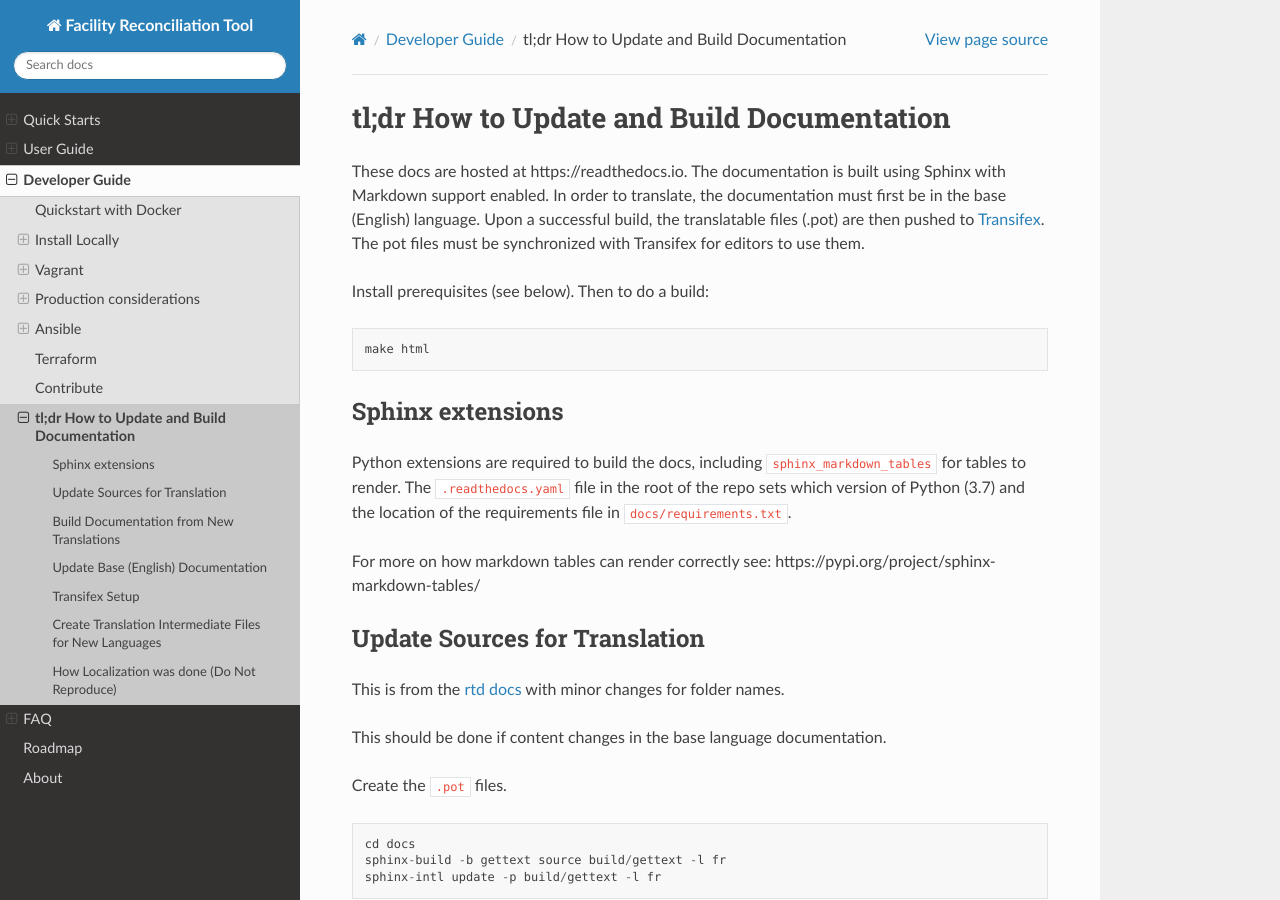
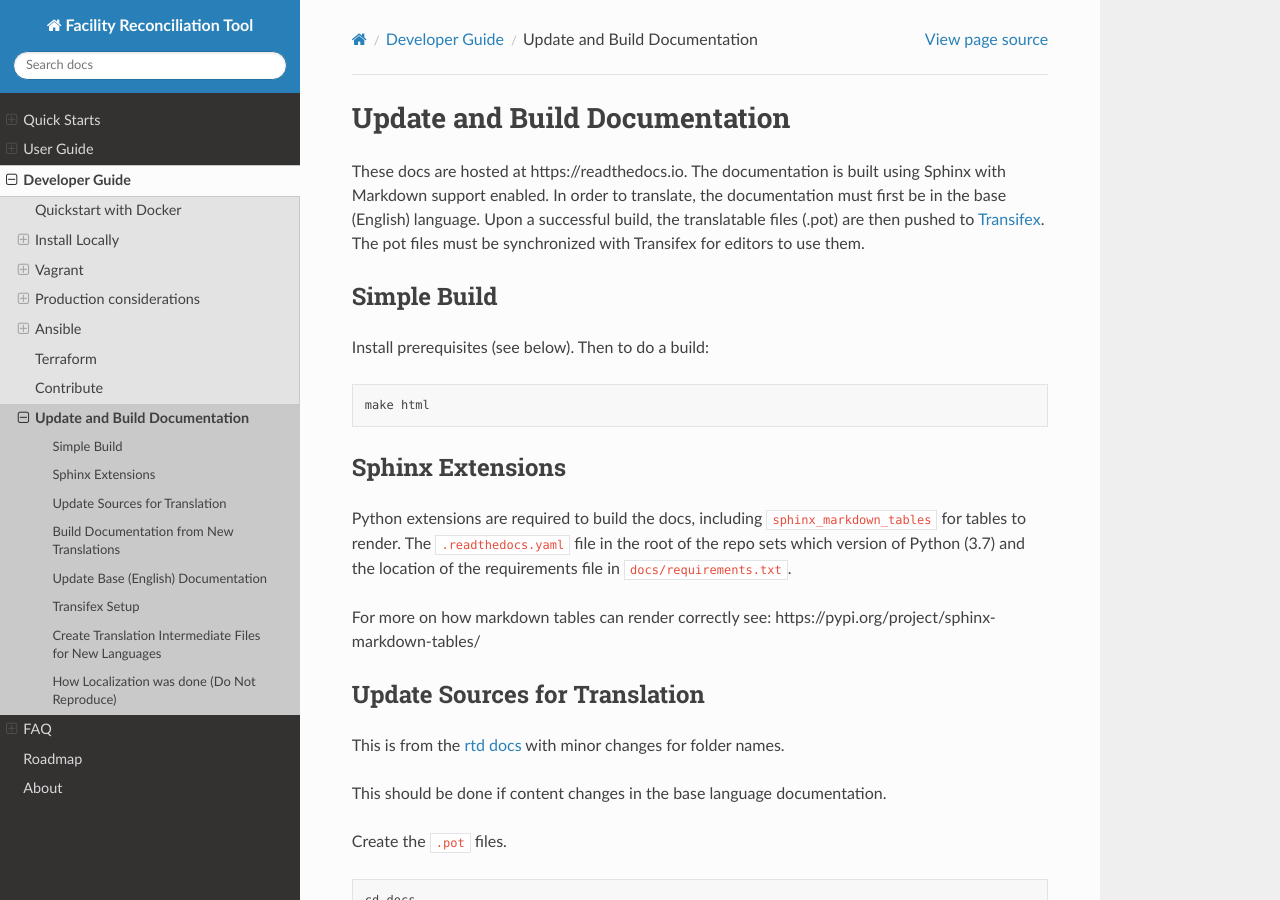
Before and after one commit to openhie/facility-recon, a Sphinx documentation site: the page built from docs/source/dev/docs.md, in a window 1280 px wide and 900 px high. Built offline with Sphinx 7.4.7 and the Read the Docs theme 2.0.0, drawn with Linux system fonts in a browser that asks for light colours; pages that are not in the unit, such as notebooks, are missing from menus.

Commit message:
fix title

````diff
--- a/docs/source/dev/docs.md
+++ b/docs/source/dev/docs.md
@@ -1,13 +1,15 @@
-# tl;dr How to Update and Build Documentation
+# Update and Build Documentation
 
 These docs are hosted at https://readthedocs.io. The documentation is built using Sphinx with Markdown support enabled. In order to translate, the documentation must first be in the base (English) language. Upon a successful build, the translatable files (.pot) are then pushed to [Transifex](https://www.transifex.com/). The pot files must be synchronized with Transifex for editors to use them.
+
+## Simple Build
 
 Install prerequisites (see below). Then to do a build:
 ```sh
 make html
 ```
 
-## Sphinx extensions
+## Sphinx Extensions
 
 Python extensions are required to build the docs, including `sphinx_markdown_tables` for tables to render. The `.readthedocs.yaml` file in the root of the repo sets which version of Python (3.7) and the location of the requirements file in `docs/requirements.txt`.
 
````
